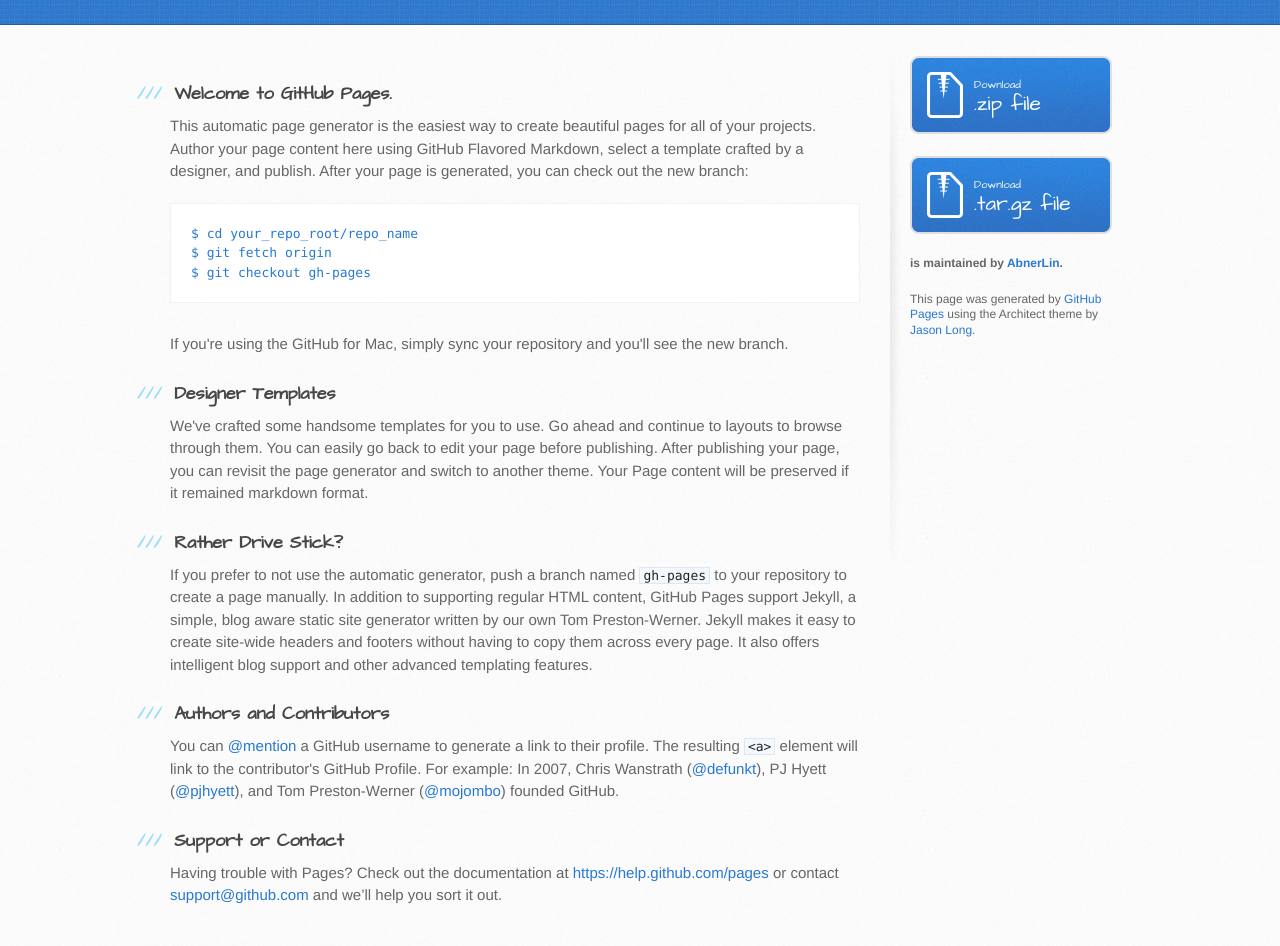
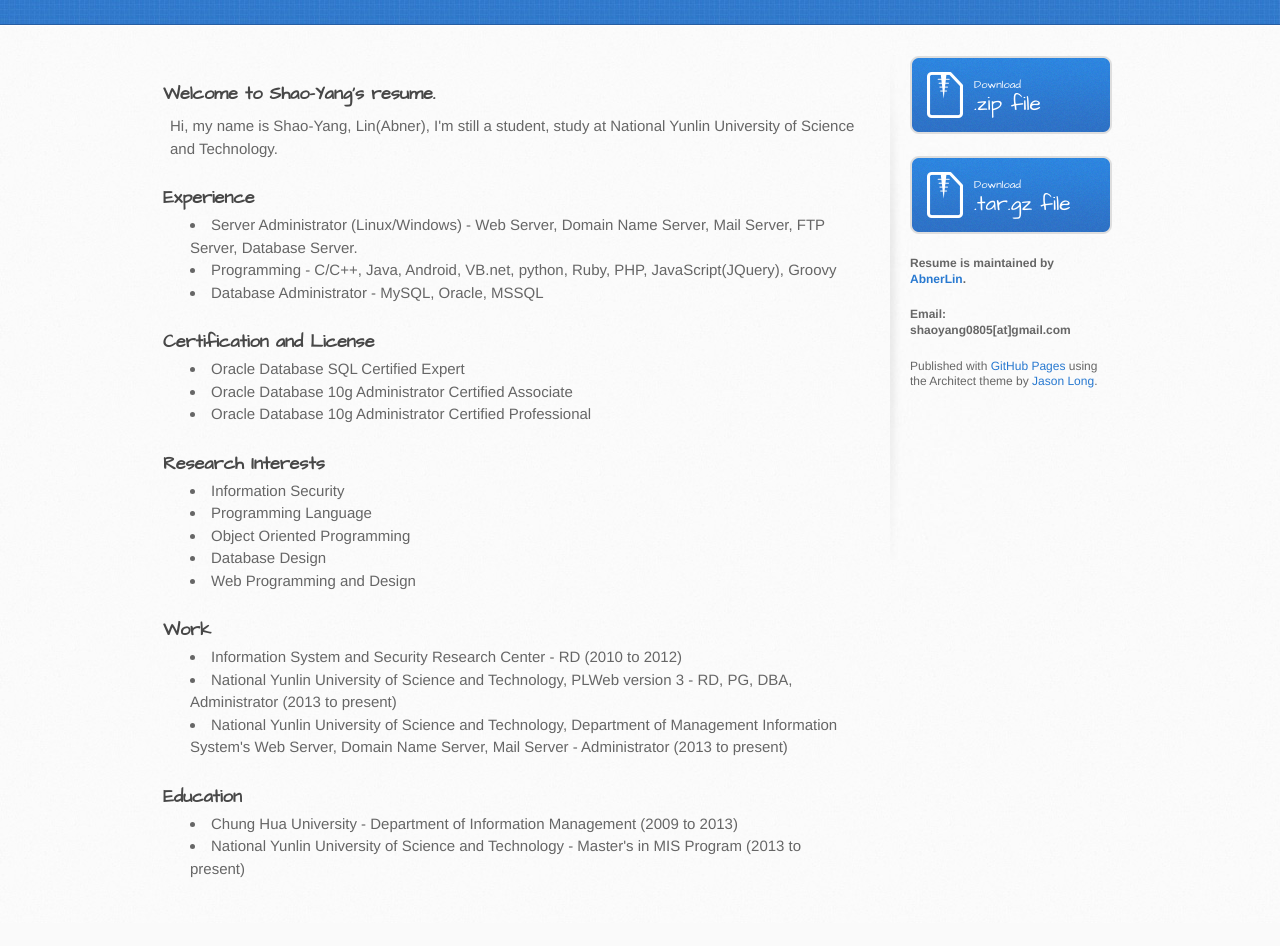
Before and after one commit to AbnerLin/intro, a plain HTML site: page index.html in a window 1280 px wide. Shown: the part 176-1122 px from the top of the page. After the commit the page ends 1099 px from the top, so only its background shows below. Drawn offline with Linux system fonts and the light colour scheme.

Commit message:
update resume.

```diff
--- a/index.html
+++ b/index.html
@@ -20,7 +20,7 @@
     <header>
       <div class="inner">
         <h1>Intro</h1>
-        <h2>About Abner(Shao-Yang, Lin).</h2>
+        <h2>About Shao-Yang, Lin(Abner).</h2>
         <a href="https://github.com/AbnerLin/intro" class="button"><small>View project on</small> GitHub</a>
       </div>
     </header>
@@ -29,51 +29,70 @@
       <div class="inner clearfix">
         <section id="main-content">
           <h3>
-<a id="welcome-to-github-pages" class="anchor" href="#welcome-to-github-pages" aria-hidden="true"><span class="octicon octicon-link"></span></a>Welcome to GitHub Pages.</h3>
+<a id="welcome-to-github-pages" class="anchor" href="#welcome-to-github-pages" aria-hidden="true"><span class="octicon octicon-link"></span></a>Welcome to Shao-Yang's  resume.</h3>
 
-<p>This automatic page generator is the easiest way to create beautiful pages for all of your projects. Author your page content here using GitHub Flavored Markdown, select a template crafted by a designer, and publish. After your page is generated, you can check out the new branch:</p>
-
-<pre><code>$ cd your_repo_root/repo_name
-$ git fetch origin
-$ git checkout gh-pages
-</code></pre>
-
-<p>If you're using the GitHub for Mac, simply sync your repository and you'll see the new branch.</p>
+<p>Hi, my name is Shao-Yang, Lin(Abner), I'm still a student, study at National Yunlin University of Science and Technology. </p>
 
 <h3>
-<a id="designer-templates" class="anchor" href="#designer-templates" aria-hidden="true"><span class="octicon octicon-link"></span></a>Designer Templates</h3>
-
-<p>We've crafted some handsome templates for you to use. Go ahead and continue to layouts to browse through them. You can easily go back to edit your page before publishing. After publishing your page, you can revisit the page generator and switch to another theme. Your Page content will be preserved if it remained markdown format.</p>
+<a class="anchor" href="#rather-drive-stick" aria-hidden="true"><span class="octicon octicon-link"></span></a>Experience</h3>
+<ul>
+	<li> Server Administrator (Linux/Windows) - Web Server, Domain Name Server, Mail Server, FTP Server, Database Server.
+	</li>
+	<li>Programming - C/C++, Java, Android, VB.net, python, Ruby, PHP, JavaScript(JQuery), Groovy
+	</li>
+	<li>
+		Database Administrator - MySQL, Oracle, MSSQL
+	</li>
+</ul>
 
 <h3>
-<a id="rather-drive-stick" class="anchor" href="#rather-drive-stick" aria-hidden="true"><span class="octicon octicon-link"></span></a>Rather Drive Stick?</h3>
-
-<p>If you prefer to not use the automatic generator, push a branch named <code>gh-pages</code> to your repository to create a page manually. In addition to supporting regular HTML content, GitHub Pages support Jekyll, a simple, blog aware static site generator written by our own Tom Preston-Werner. Jekyll makes it easy to create site-wide headers and footers without having to copy them across every page. It also offers intelligent blog support and other advanced templating features.</p>
+<a class="anchor" href="#rather-drive-stick" aria-hidden="true"><span class="octicon octicon-link"></span></a>Certification and License</h3>
+<ul>
+	<li>Oracle Database SQL Certified Expert</li>
+	<li>Oracle Database 10g Administrator Certified Associate</li>
+	<li>Oracle Database 10g Administrator Certified Professional</li>
+</ul>
 
 <h3>
-<a id="authors-and-contributors" class="anchor" href="#authors-and-contributors" aria-hidden="true"><span class="octicon octicon-link"></span></a>Authors and Contributors</h3>
-
-<p>You can <a href="https://github.com/blog/821" class="user-mention">@mention</a> a GitHub username to generate a link to their profile. The resulting <code>&lt;a&gt;</code> element will link to the contributor's GitHub Profile. For example: In 2007, Chris Wanstrath (<a href="https://github.com/defunkt" class="user-mention">@defunkt</a>), PJ Hyett (<a href="https://github.com/pjhyett" class="user-mention">@pjhyett</a>), and Tom Preston-Werner (<a href="https://github.com/mojombo" class="user-mention">@mojombo</a>) founded GitHub.</p>
+<a class="anchor" href="#rather-drive-stick" aria-hidden="true"><span class="octicon octicon-link"></span></a>Research Interests</h3>
+<ul>
+	<li>Information Security</li>
+	<li>Programming Language</li>
+	<li>Object Oriented Programming</li>
+	<li>Database Design</li>
+	<li>Web Programming and Design</li>
+</ul>
 
 <h3>
-<a id="support-or-contact" class="anchor" href="#support-or-contact" aria-hidden="true"><span class="octicon octicon-link"></span></a>Support or Contact</h3>
+<a class="anchor" href="#support-or-contact" aria-hidden="true"><span class="octicon octicon-link"></span></a>Work</h3>
+<ul>
+	<li>Information System and Security Research Center - RD (2010 to 2012)</li>
+	<li>National Yunlin University of Science and Technology, PLWeb version 3 - RD, PG, DBA, Administrator (2013 to present)</li>
+	<li>National Yunlin University of Science and Technology, Department of Management Information System's Web Server, Domain Name Server, Mail Server - Administrator (2013 to present)</li>
+</ul>
 
-<p>Having trouble with Pages? Check out the documentation at <a href="https://help.github.com/pages">https://help.github.com/pages</a> or contact <a href="mailto:support@github.com">support@github.com</a> and we’ll help you sort it out.</p>
+<h3>
+<a class="anchor" href="#authors-and-contributors" aria-hidden="true"><span class="octicon octicon-link"></span></a>Education</h3>
+<ul>
+	<li>Chung Hua University - Department of Information Management (2009 to 2013)</li>
+	<li>National Yunlin University of Science and Technology - Master's in MIS Program (2013 to present)</li>
+</ul>
+
         </section>
 
         <aside id="sidebar">
-          <a href="https://github.com/AbnerLin/intro/zipball/master" class="button">
+          <a href="https://github.com/AbnerLin/intro/zipball/gh-pages" class="button">
             <small>Download</small>
             .zip file
           </a>
-          <a href="https://github.com/AbnerLin/intro/tarball/master" class="button">
+          <a href="https://github.com/AbnerLin/intro/tarball/gh-pages" class="button">
             <small>Download</small>
             .tar.gz file
           </a>
 
-          <p class="repo-owner"><a href="https://github.com/AbnerLin/intro"></a> is maintained by <a href="https://github.com/AbnerLin">AbnerLin</a>.</p>
-
-          <p>This page was generated by <a href="https://pages.github.com">GitHub Pages</a> using the Architect theme by <a href="https://twitter.com/jasonlong">Jason Long</a>.</p>
+          <p class="repo-owner"><a href="https://github.com/AbnerLin/intro"></a>Resume is maintained by <a href="https://github.com/AbnerLin">AbnerLin</a>.</p>
+		  <p class="repo-owner">Email: shaoyang0805[at]gmail.com </p>
+          <p>Published with <a href="https://pages.github.com">GitHub Pages</a> using the Architect theme by <a href="https://twitter.com/jasonlong">Jason Long</a>.</p>
         </aside>
       </div>
     </div>
--- a/stylesheets/stylesheet.css
+++ b/stylesheets/stylesheet.css
@@ -650,12 +650,13 @@ form {
   font-weight: bold;
   margin-top: 24px;
   margin-bottom: 8px;
+  margin-left: -10px;
   color: #474747;
   text-indent: 3px;
 }
 
 #main-content h3:before {
-  content: "///";
+  //content: "///";
   color: #9ddcff;
   padding-right: 0.3em;
   margin-left: -2em;
@@ -727,6 +728,7 @@ blockquote {
 ul {
   list-style: disc inside;
   padding-left: 20px;
+  margin-top: -5px;
 }
 
 ol {
```
